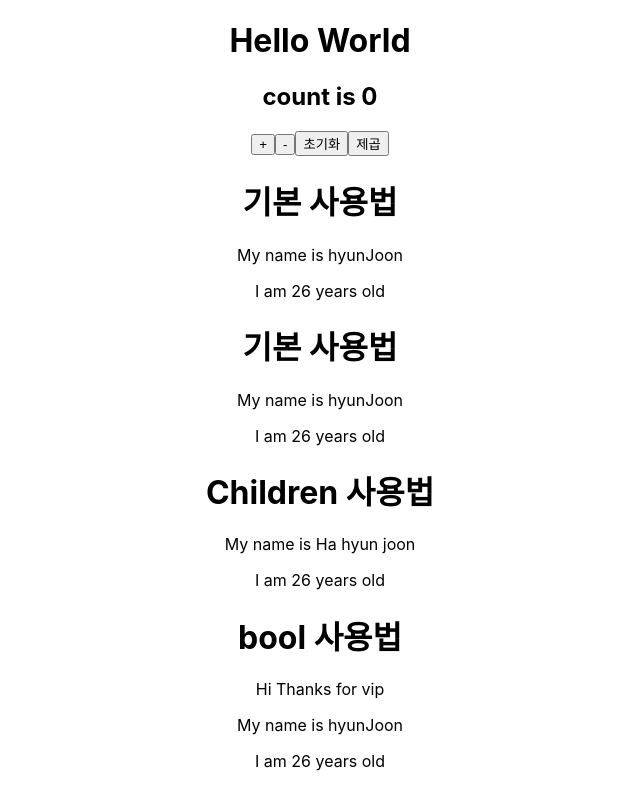
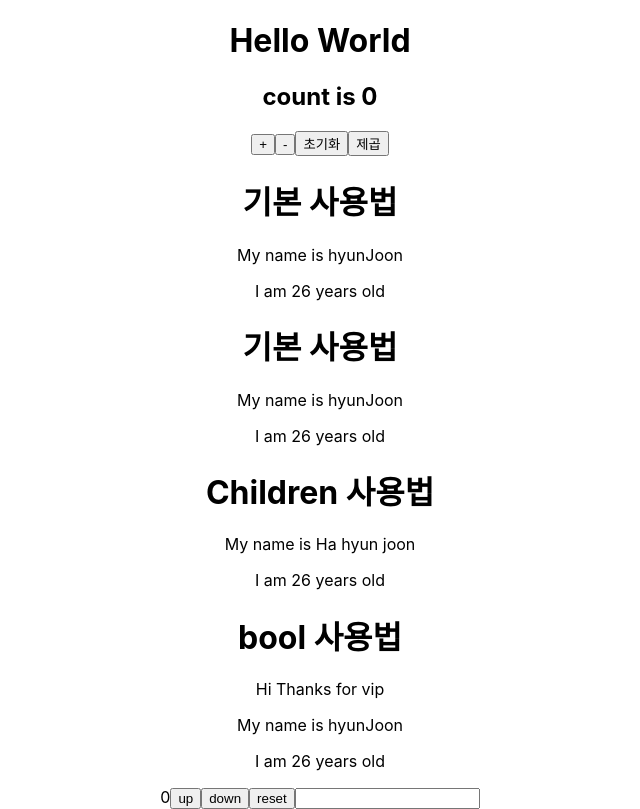
Before and after one commit to haryan248/Web_Front_Lecture, a React (Create React App) app in the folder day3/web_front_lecture/: page / in a window 1280 px wide. Shown: the whole page, without its empty margins (320-960 px from the left). Built offline with nearby package versions, Linux system fonts and the light colour scheme.

Commit message:
[update] counter 함수 추가

```diff
--- a/day3/web_front_lecture/src/App.js
+++ b/day3/web_front_lecture/src/App.js
@@ -5,6 +5,7 @@ import ManyProps from "./Component/BasicProps";
 import ChildrenProps from "./Component/ChildrenProps";
 import ConditionalProps from "./Component/ConditionalProps";
 import StateExample from "./Component/StateExample";
+import Counter from "./Component/Counter";
 
 function App() {
     return (
@@ -19,6 +20,7 @@ function App() {
                 <p>I am 26 years old</p>
             </ChildrenProps>
             <ConditionalProps name="hyunJoon" age="26" isVip={true} />
+            <Counter />
         </div>
     );
 }
--- /dev/null
+++ b/day3/web_front_lecture/src/Component/Counter.js
@@ -0,0 +1,33 @@
+import React, { useState } from "react";
+
+const Counter = () => {
+    const [num, setNum] = useState(0);
+    const [diff, setDiff] = useState(1);
+
+    const increase = () => {
+        setNum(num + diff);
+    };
+    const decrease = () => {
+        setNum(num - diff);
+    };
+    const reset = () => {
+        setNum(0);
+        setDiff(1);
+    };
+    const handleDiff = (e) => {
+        let inputValue = Number(e.target.value);
+        setDiff(inputValue);
+    };
+
+    return (
+        <>
+            {num}
+            <button onClick={increase}>up</button>
+            <button onClick={decrease}>down</button>
+            <button onClick={reset}>reset</button>
+            <input onChange={handleDiff} />
+        </>
+    );
+};
+
+export default Counter;
```
